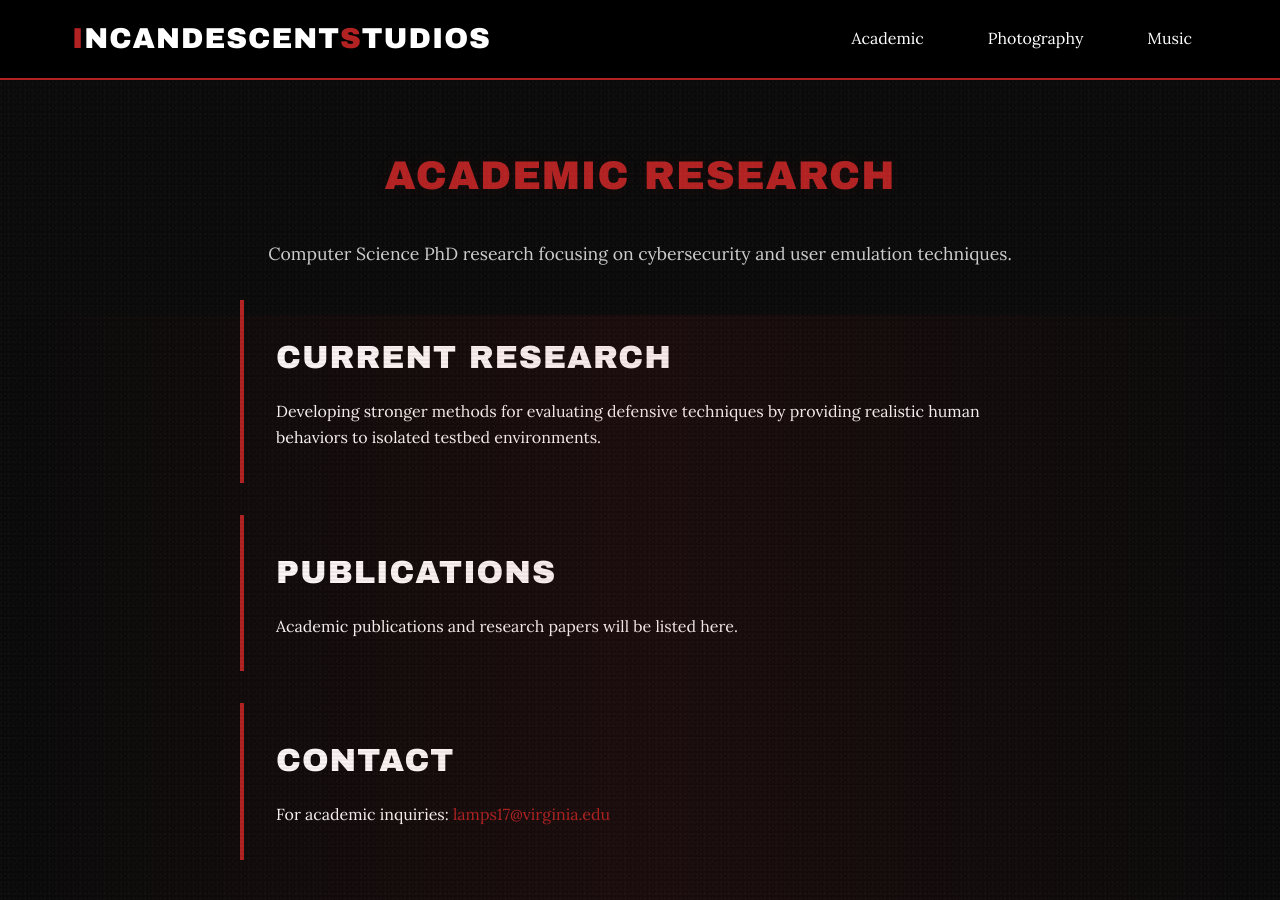
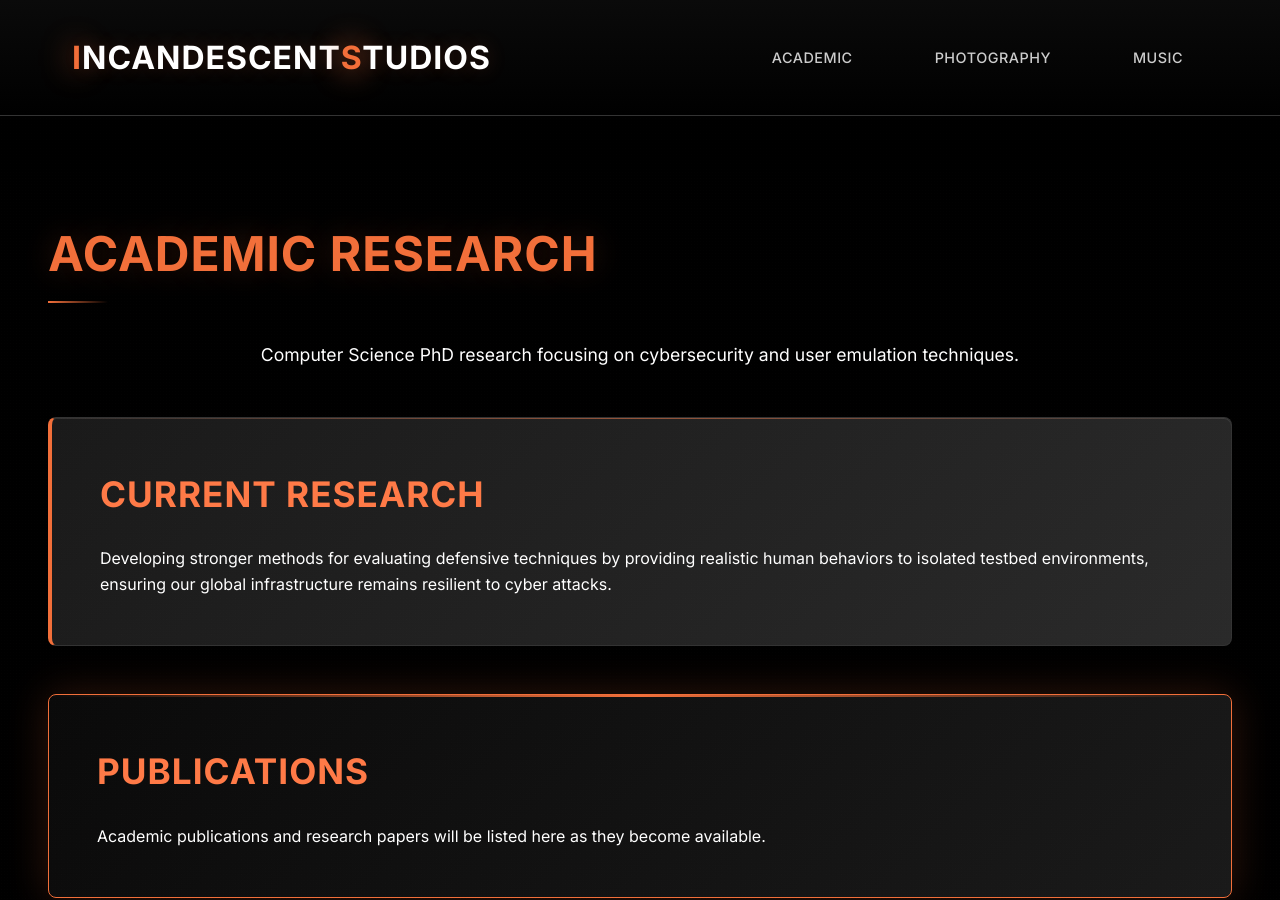
Before and after one commit to LampSteven17/LampSteven17.github.io, a Jekyll site: the page built from academic.html, in a window 1280 px wide and 900 px high. Built offline with Jekyll 4.4.1, drawn with Linux system fonts in a browser that asks for light colours; some web fonts are replaced.

Commit message:
IcS Updates

```diff
--- a/_includes/head.html
+++ b/_includes/head.html
@@ -10,7 +10,7 @@
     <link rel="stylesheet" href="{{ "/css/main.css" | prepend: site.baseurl }}">
 
     <!-- Google Fonts -->
-    <link href="https://fonts.googleapis.com/css2?family=Lora:wght@300;400;700&display=swap" rel="stylesheet">
+    <link href="https://fonts.googleapis.com/css2?family=Inter:wght@300;400;500;600;700&display=swap" rel="stylesheet">
 
     <!-- SCHABO Condensed Font -->
     <link href="https://fonts.cdnfonts.com/css/schabo-condensed" rel="stylesheet">
--- a/academic.html
+++ b/academic.html
@@ -3,27 +3,25 @@ layout: default
 title: Academic - Incandescent Studios
 ---
 
-<div class="container" style="padding: 4rem 2rem;">
-    <h1 style="color: #B22222; margin-bottom: 2rem; text-align: center;">Academic Research</h1>
+<div class="container">
+    <h1>Academic Research</h1>
 
-    <div style="max-width: 800px; margin: 0 auto;">
-        <p style="font-size: 1.1rem; margin-bottom: 2rem; text-align: center; color: #CCCCCC;">
-            Computer Science PhD research focusing on cybersecurity and user emulation techniques.
-        </p>
+    <p style="font-size: 1.1rem; margin-bottom: 3rem; text-align: center;">
+        Computer Science PhD research focusing on cybersecurity and user emulation techniques.
+    </p>
 
-        <div style="background: #0A0A0A; padding: 2rem; border-left: 4px solid #B22222; margin: 2rem 0;">
-            <h2 style="color: #FFFFFF; margin-bottom: 1rem;">Current Research</h2>
-            <p>Developing stronger methods for evaluating defensive techniques by providing realistic human behaviors to isolated testbed environments.</p>
-        </div>
+    <div class="content-card">
+        <h2>Current Research</h2>
+        <p>Developing stronger methods for evaluating defensive techniques by providing realistic human behaviors to isolated testbed environments, ensuring our global infrastructure remains resilient to cyber attacks.</p>
+    </div>
 
-        <div style="background: #0A0A0A; padding: 2rem; border-left: 4px solid #B22222; margin: 2rem 0;">
-            <h2 style="color: #FFFFFF; margin-bottom: 1rem;">Publications</h2>
-            <p>Academic publications and research papers will be listed here.</p>
-        </div>
+    <div class="content-card-dark">
+        <h2>Publications</h2>
+        <p>Academic publications and research papers will be listed here as they become available.</p>
+    </div>
 
-        <div style="background: #0A0A0A; padding: 2rem; border-left: 4px solid #B22222; margin: 2rem 0;">
-            <h2 style="color: #FFFFFF; margin-bottom: 1rem;">Contact</h2>
-            <p>For academic inquiries: <a href="mailto:lamps17@virginia.edu">lamps17@virginia.edu</a></p>
-        </div>
+    <div class="content-card">
+        <h2>Contact</h2>
+        <p>For academic inquiries: <a href="mailto:lamps17@virginia.edu">lamps17@virginia.edu</a></p>
     </div>
 </div>
--- a/css/main.css
+++ b/css/main.css
@@ -1,15 +1,19 @@
 /* Incandescent Studios - Main Stylesheet */
 
-/* Color Variables */
+/* Dark Retro Futuristic Theme */
 :root {
-  --primary-black: #000000;
-  --primary-red: #B22222;
+  --deep-black: #000000;
+  --rich-black: #0A0A0A;
+  --dark-gray: #1A1A1A;
+  --medium-gray: #2A2A2A;
+  --light-gray: #404040;
+  --warm-orange: #F26F3A;
+  --bright-orange: #FF7A47;
   --text-light: #FFFFFF;
   --text-muted: #CCCCCC;
-  --background-dark: #0A0A0A;
-  --background-darker: #000000;
-  --film-grain: rgba(255, 255, 255, 0.03);
-  --display-glow: rgba(178, 34, 34, 0.1);
+  --text-dim: #888888;
+  --accent-glow: rgba(242, 111, 58, 0.2);
+  --border-accent: #333333;
 }
 
 /* Base Styles */
@@ -20,14 +24,14 @@
 }
 
 body {
-  font-family: 'Lora', 'Helvetica Neue', Helvetica, Arial, sans-serif;
-  background-color: var(--background-dark);
+  font-family: 'Inter', 'Helvetica Neue', Helvetica, Arial, sans-serif;
+  background-color: var(--deep-black);
   color: var(--text-light);
   line-height: 1.6;
   position: relative;
 }
 
-/* Film grain overlay effect */
+/* Retro tech grain texture */
 body::before {
   content: '';
   position: fixed;
@@ -36,54 +40,26 @@ body::before {
   width: 100%;
   height: 100%;
   background-image:
-    radial-gradient(circle at 20% 50%, var(--film-grain) 1px, transparent 1px),
-    radial-gradient(circle at 80% 50%, var(--film-grain) 1px, transparent 1px),
-    radial-gradient(circle at 40% 80%, var(--film-grain) 1px, transparent 1px),
-    radial-gradient(circle at 60% 30%, var(--film-grain) 1px, transparent 1px);
-  background-size: 4px 4px, 6px 6px, 8px 8px, 5px 5px;
-  background-position: 0 0, 3px 3px, 6px 6px, 2px 2px;
+    radial-gradient(circle at 50% 50%, rgba(255, 255, 255, 0.015) 1px, transparent 1px),
+    radial-gradient(circle at 25% 75%, rgba(242, 111, 58, 0.008) 1px, transparent 1px);
+  background-size: 3px 3px, 5px 5px;
   pointer-events: none;
   z-index: 1000;
-  mix-blend-mode: screen;
-  opacity: 0.4;
+  opacity: 0.7;
 }
 
-/* Display back effect */
-body::after {
-  content: '';
-  position: fixed;
-  top: 0;
-  left: 0;
-  width: 100%;
-  height: 100%;
-  background:
-    linear-gradient(90deg, transparent 0%, var(--display-glow) 50%, transparent 100%),
-    repeating-linear-gradient(
-      0deg,
-      transparent,
-      transparent 2px,
-      rgba(0, 0, 0, 0.05) 2px,
-      rgba(0, 0, 0, 0.05) 4px
-    );
-  pointer-events: none;
-  z-index: 999;
-  animation: scanlines 8s linear infinite;
-}
 
-@keyframes scanlines {
-  0% { transform: translateY(-100%); }
-  100% { transform: translateY(100vh); }
-}
-
-/* Navigation */
+/* Retro Tech Navigation */
 .navbar {
-  background-color: var(--background-darker);
-  border-bottom: 2px solid var(--primary-red);
-  padding: 1rem 0;
+  background: linear-gradient(180deg, var(--rich-black) 0%, var(--deep-black) 100%);
+  border-bottom: 1px solid var(--border-accent);
+  padding: 2rem 0;
   position: fixed;
   top: 0;
   width: 100%;
   z-index: 1000;
+  backdrop-filter: blur(20px);
+  box-shadow: 0 8px 32px rgba(0, 0, 0, 0.5);
 }
 
 .nav-container {
@@ -96,17 +72,19 @@ body::after {
 }
 
 .logo {
-  font-family: 'SCHABO Condensed', 'Arial Black', sans-serif;
-  font-size: 1.8rem;
-  font-weight: normal;
+  font-family: 'SCHABO Condensed', 'Inter', sans-serif;
+  font-size: 2rem;
+  font-weight: 700;
   color: var(--text-light);
   text-decoration: none;
   letter-spacing: 1px;
   text-transform: uppercase;
+  text-shadow: 0 0 20px var(--accent-glow);
 }
 
 .logo .accent {
-  color: var(--primary-red);
+  color: var(--warm-orange);
+  text-shadow: 0 0 30px var(--warm-orange);
 }
 
 .nav-menu {
@@ -116,18 +94,27 @@ body::after {
 }
 
 .nav-link {
-  color: var(--text-light);
+  color: var(--text-muted);
   text-decoration: none;
-  font-weight: 400;
-  transition: color 0.3s ease;
-  padding: 0.5rem 1rem;
+  font-weight: 500;
+  transition: all 0.4s ease;
+  padding: 0.8rem 1.5rem;
+  border: 1px solid transparent;
+  border-radius: 4px;
+  position: relative;
+  text-transform: uppercase;
+  letter-spacing: 0.5px;
+  font-size: 0.9rem;
 }
 
 .nav-link:hover {
-  color: var(--primary-red);
+  color: var(--warm-orange);
+  border-color: var(--warm-orange);
+  background: var(--accent-glow);
+  text-shadow: 0 0 10px var(--warm-orange);
 }
 
-/* Hero Section */
+/* Retro Futuristic Hero */
 .hero {
   height: 100vh;
   display: flex;
@@ -136,54 +123,169 @@ body::after {
   align-items: center;
   text-align: center;
   background:
-    radial-gradient(ellipse at center, transparent 0%, rgba(0, 0, 0, 0.4) 100%),
-    linear-gradient(135deg, var(--background-darker) 0%, var(--background-dark) 100%);
+    radial-gradient(ellipse at center, var(--dark-gray) 0%, var(--deep-black) 70%),
+    linear-gradient(135deg, var(--rich-black) 0%, var(--deep-black) 100%);
   position: relative;
+  overflow: hidden;
+}
+
+/* Geometric grid overlay */
+.hero::before {
+  content: '';
+  position: absolute;
+  top: 0;
+  left: 0;
+  width: 100%;
+  height: 100%;
+  background-image:
+    linear-gradient(rgba(242, 111, 58, 0.03) 1px, transparent 1px),
+    linear-gradient(90deg, rgba(242, 111, 58, 0.03) 1px, transparent 1px);
+  background-size: 50px 50px;
+  pointer-events: none;
+  opacity: 0.3;
+}
+
+/* Subtle corner highlights */
+.hero::after {
+  content: '';
+  position: absolute;
+  top: 0;
+  left: 0;
+  width: 100%;
+  height: 100%;
+  background:
+    radial-gradient(circle at 10% 10%, var(--accent-glow) 0%, transparent 50%),
+    radial-gradient(circle at 90% 90%, var(--accent-glow) 0%, transparent 50%);
+  pointer-events: none;
+  opacity: 0.4;
 }
 
 .hero-logo {
-  font-family: 'SCHABO Condensed', 'Arial Black', sans-serif;
+  font-family: 'SCHABO Condensed', 'Inter', sans-serif;
   font-size: 5rem;
-  font-weight: normal;
-  margin-bottom: 1rem;
+  font-weight: 900;
+  margin-bottom: 1.5rem;
   color: var(--text-light);
   letter-spacing: 2px;
   text-transform: uppercase;
-  text-shadow: 0 0 20px var(--display-glow);
+  text-shadow:
+    0 0 40px var(--accent-glow),
+    0 0 80px rgba(242, 111, 58, 0.1);
+  position: relative;
+  z-index: 10;
 }
 
 .hero-logo .accent {
-  color: var(--primary-red);
+  color: var(--warm-orange);
+  text-shadow:
+    0 0 60px var(--warm-orange),
+    0 0 120px rgba(242, 111, 58, 0.3);
 }
 
 .hero-subtitle {
-  font-family: 'SCHABO Condensed', 'Arial Black', sans-serif;
-  font-size: 1.5rem;
+  font-family: 'Inter', sans-serif;
+  font-size: 1.4rem;
   color: var(--text-muted);
-  font-weight: normal;
+  font-weight: 300;
   letter-spacing: 4px;
   text-transform: uppercase;
+  position: relative;
+  z-index: 10;
 }
 
 /* Main Content */
 .main-content {
-  padding-top: 80px;
+  padding-top: 120px;
   min-height: 100vh;
+  background: var(--deep-black);
 }
 
 .container {
-  max-width: 1200px;
+  max-width: 1400px;
   margin: 0 auto;
-  padding: 0 2rem;
+  padding: 6rem 3rem;
 }
 
-/* Footer */
+/* Retro Tech Content Cards */
+.content-card {
+  background: linear-gradient(135deg, var(--dark-gray) 0%, var(--medium-gray) 100%);
+  border: 1px solid var(--border-accent);
+  border-left: 4px solid var(--warm-orange);
+  padding: 3rem;
+  margin: 3rem 0;
+  box-shadow:
+    0 8px 32px rgba(0, 0, 0, 0.3),
+    inset 0 1px 0 rgba(255, 255, 255, 0.1);
+  border-radius: 8px;
+  position: relative;
+  overflow: hidden;
+}
+
+.content-card::before {
+  content: '';
+  position: absolute;
+  top: 0;
+  left: 0;
+  right: 0;
+  height: 1px;
+  background: linear-gradient(90deg, transparent, var(--warm-orange), transparent);
+  opacity: 0.5;
+}
+
+.content-card-dark {
+  background: linear-gradient(135deg, var(--rich-black) 0%, var(--dark-gray) 100%);
+  border: 1px solid var(--warm-orange);
+  padding: 3rem;
+  margin: 3rem 0;
+  box-shadow:
+    0 0 40px var(--accent-glow),
+    0 8px 32px rgba(0, 0, 0, 0.5);
+  border-radius: 8px;
+  position: relative;
+  overflow: hidden;
+}
+
+.content-card-dark::before {
+  content: '';
+  position: absolute;
+  top: 0;
+  left: 0;
+  right: 0;
+  height: 2px;
+  background: linear-gradient(90deg, transparent, var(--warm-orange), transparent);
+}
+
+
+/* Retro Tech Footer */
 .footer {
-  background-color: var(--background-darker);
-  border-top: 1px solid var(--primary-red);
-  padding: 2rem 0;
+  background: linear-gradient(180deg, var(--rich-black) 0%, var(--deep-black) 100%);
+  border-top: 1px solid var(--border-accent);
+  padding: 4rem 0;
   text-align: center;
   color: var(--text-muted);
+  position: relative;
+}
+
+.footer::before {
+  content: '';
+  position: absolute;
+  top: 0;
+  left: 50%;
+  transform: translateX(-50%);
+  width: 200px;
+  height: 1px;
+  background: linear-gradient(90deg, transparent, var(--warm-orange), transparent);
+}
+
+.footer a {
+  color: var(--warm-orange);
+  text-shadow: 0 0 10px var(--accent-glow);
+  transition: all 0.3s ease;
+}
+
+.footer a:hover {
+  color: var(--text-light);
+  text-shadow: 0 0 20px var(--warm-orange);
 }
 
 /* Responsive Design */
@@ -210,31 +312,50 @@ body::after {
 
 /* Links */
 a {
-  color: var(--primary-red);
+  color: var(--warm-orange);
   text-decoration: none;
+  transition: color 0.3s ease;
 }
 
 a:hover {
-  color: var(--text-light);
+  color: var(--primary-red);
 }
 
-/* Headings with SCHABO Condensed */
+/* Retro Tech Typography */
 h1, h2, h3, h4, h5, h6 {
-  font-family: 'SCHABO Condensed', 'Arial Black', sans-serif;
-  font-weight: normal;
+  font-family: 'SCHABO Condensed', 'Inter', sans-serif;
+  font-weight: 700;
   text-transform: uppercase;
   letter-spacing: 1px;
+  color: var(--text-light);
+  margin-bottom: 2rem;
+  position: relative;
 }
 
 h1 {
-  font-size: 2.5rem;
-  text-shadow: 0 0 15px var(--display-glow);
+  font-size: 3rem;
+  color: var(--warm-orange);
+  text-shadow: 0 0 30px var(--accent-glow);
+  margin-bottom: 3rem;
+}
+
+h1::after {
+  content: '';
+  position: absolute;
+  bottom: -10px;
+  left: 0;
+  width: 60px;
+  height: 2px;
+  background: linear-gradient(90deg, var(--warm-orange), transparent);
 }
 
 h2 {
-  font-size: 2rem;
+  font-size: 2.2rem;
+  color: var(--bright-orange);
+  margin-bottom: 1.5rem;
 }
 
 h3 {
-  font-size: 1.5rem;
+  font-size: 1.6rem;
+  color: var(--text-muted);
 }
```
Also changed, not shown: 1 other file.
